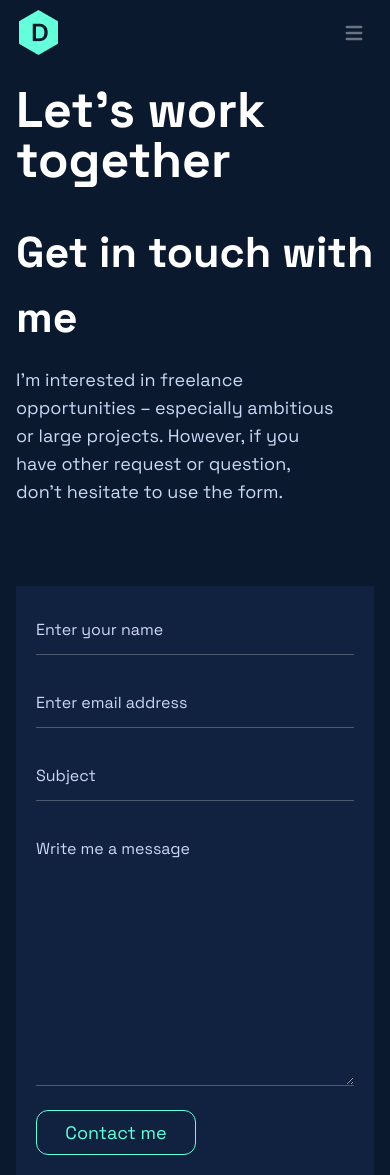
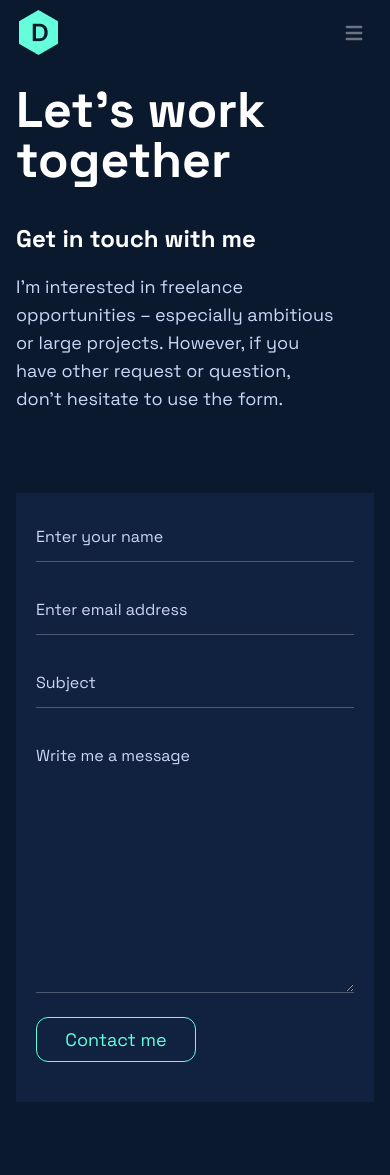
Before and after one commit to ikholil/disxtion2, a Next.js app: page /contact in a window 390 px wide. After the commit the page ends 1142 px from the top, so only its background shows below. Built offline with nearby package versions, Linux system fonts and the light colour scheme.

Commit message:
responsiveness fixed

```diff
--- a/components/contact/Contact.js
+++ b/components/contact/Contact.js
@@ -3,13 +3,13 @@ import Title from '../other/Title';
 
 const Contact = () => {
     return (
-        <div className='grid h-[88vh] items-center grid-cols-12 mx-4 sm:mx-14 md:mx-20 2xl:mx-72'>
+        <div className='grid h-full mb-10 lg:h-[88vh] items-center  grid-cols-12 mx-4 sm:mx-14 md:mx-20 2xl:mx-72'>
             <div className=' col-span-12 lg:col-span-7'>
                 <Title text='Let’s work together' />
-                <h2 className='text-white text-[43px] mt-9 font-bold'>Get in touch with me</h2>
+                <h2 className='text-white text-24 md:text-[43px] mt-9 font-bold'>Get in touch with me</h2>
                 <p className='text-small text-secondary leading-7 pr-10 mt-4'>I’m interested in freelance opportunities – especially ambitious or large projects. However, if you have other request or question, don’t hesitate to use the form.</p>
             </div>
-            <div className='col-span-12 lg:col-span-5 mt-20 lg:mt-0 p-[20px] sm:p-[60px] bg-card'>
+            <div className='col-span-12 lg:col-span-5 pb-10 mt-20 lg:mt-0 p-5 sm:p-[25px] 2xl:p-[60px] bg-card'>
                 <form>
                     <div className="relative z-0 mb-6 w-full group">
                         <input type="email" name="floating_email" id="floating_email" className="block custom-input border-none py-3 px-0 w-full text-sm text-gray-900 bg-transparent border-0 border-b-2 border-gray-300 appearance-none dark:text-white dark:border-gray-600  focus:outline-none focus:ring-0   peer" placeholder=" " required />
```
